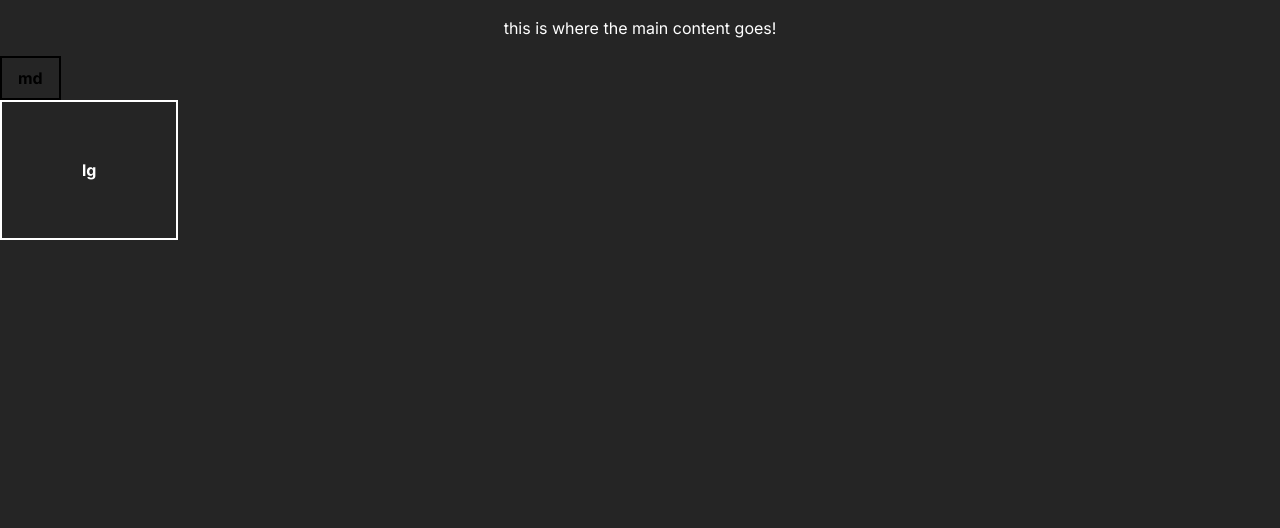
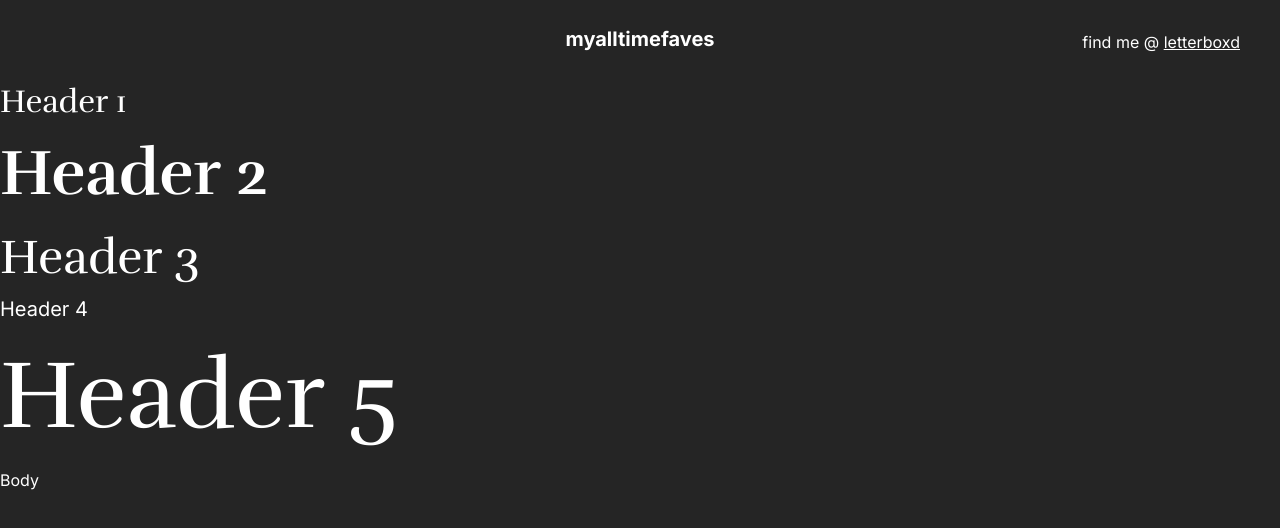
Before and after one commit to temttae/myalltimefaves, an Astro site: page / in a window 1280 px wide. Built offline with nearby package versions, Linux system fonts and the light colour scheme; Astro itself is replaced by a stand-in of ours.

Commit message:
create header, update text styles

```diff
--- a/src/pages/index.astro
+++ b/src/pages/index.astro
@@ -1,14 +1,26 @@
 ---
 import Layout from '../layouts/Layout.astro';
-import Button from '../components/Button.astro';
+
+const username = import.meta.env.USERNAME;
 ---
 
 <Layout title="👀: myalltimefaves" bgColor="#252525">
-  <div class="text-center p-4">
-    <p class="text-white">this is where the main content goes!</p>
-  </div>
-  <div>
-    <Button href="/md" size="md" color="black" bgColor="white">md</Button>
-    <Button href="/lg" size="lg" color="white" bgColor="#E0A800">lg</Button>
-  </div>
+  <header class="px-10 py-6 flex items-end text-white">
+    <div class="flex-1" />
+    <div>
+      <h4 class="font-bold">myalltimefaves</h4>
+    </div>
+    <div class="flex-1 text-right">
+      <p>find me @ <a href=`https://letterboxd.com/${username}` class="underline">letterboxd</a></p>
+    </div>
+  </header>
+
+  <main class="text-white">
+    <h1>Header 1</h1>
+    <h2>Header 2</h2>
+    <h3>Header 3</h3>
+    <h4>Header 4</h4>
+    <h5>Header 5</h5>
+    <p>Body</p>
+  </main>
 </Layout>
--- a/src/styles.css
+++ b/src/styles.css
@@ -8,8 +8,31 @@
 @layer base {
   html {
     @apply font-inter;
+    @apply text-base;
   }
+
   h1 {
+    @apply text-2xl;
     @apply font-rufina;
   }
+  h2 {
+    @apply text-4xl;
+    @apply font-rufina;
+    @apply font-bold;
+  }
+  h3 {
+    @apply text-3xl;
+    @apply font-rufina;
+  }
+  h4 {
+    @apply text-xl;
+  }
+  h5 {
+    @apply text-5xl;
+    @apply font-rufina;
+  }
+
+  a:hover {
+    @apply text-grey-dark;
+  }
 }
--- a/tailwind.config.mjs
+++ b/tailwind.config.mjs
@@ -16,6 +16,14 @@ export default {
       inter: ['Inter', 'sans-serif'], // body
       rufina: ['Rufina', 'serif'], // header
     },
+    fontSize: {
+      base: '1rem', // 16px
+      xl: '1.25rem', // 20px
+      '2xl': '2rem', // 32px
+      '3xl': '3rem', // 48px
+      '4xl': '4rem', // 64px
+      '5xl': '6rem', // 96px
+    },
 		extend: {},
 	},
 	plugins: [],
```
